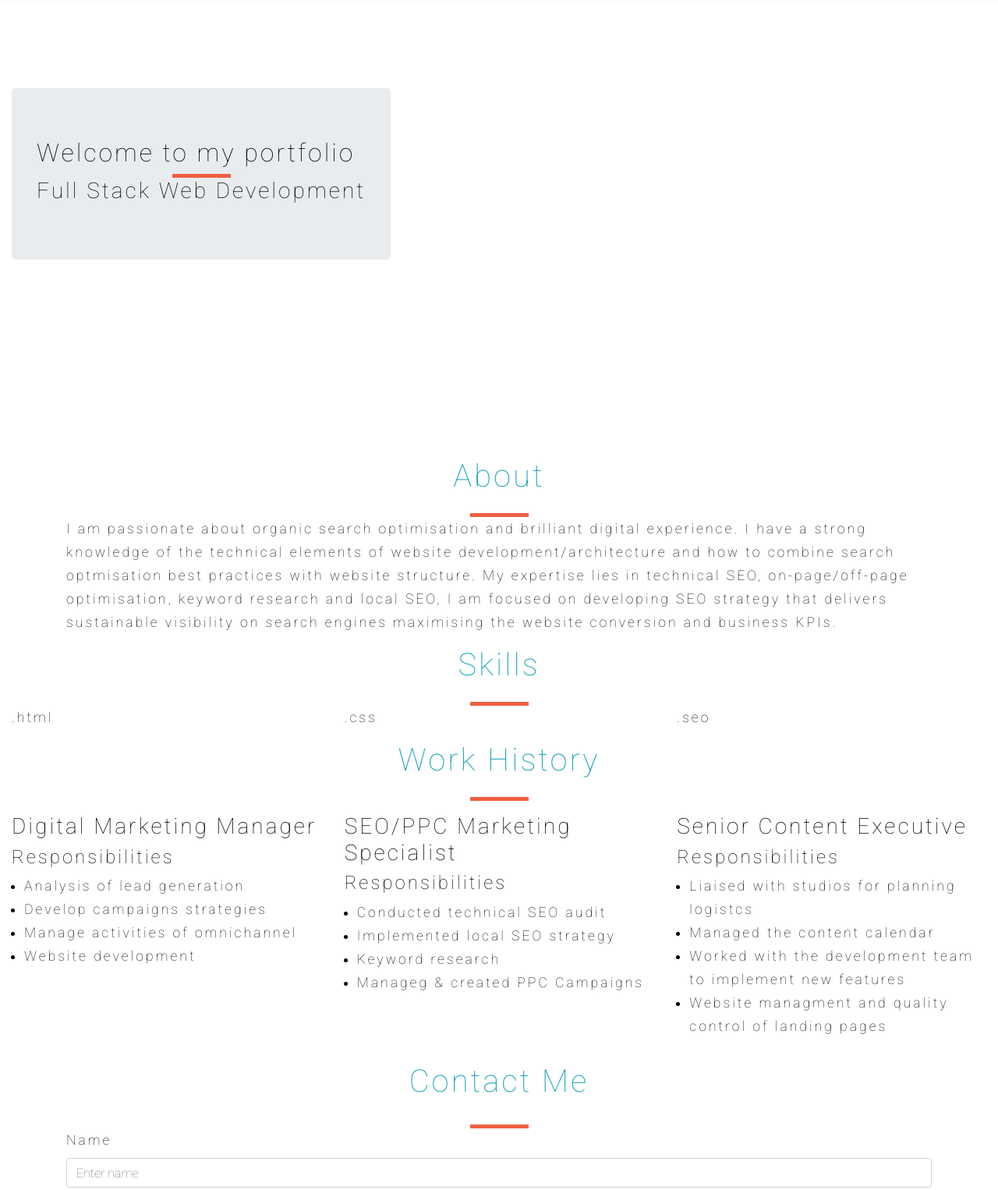
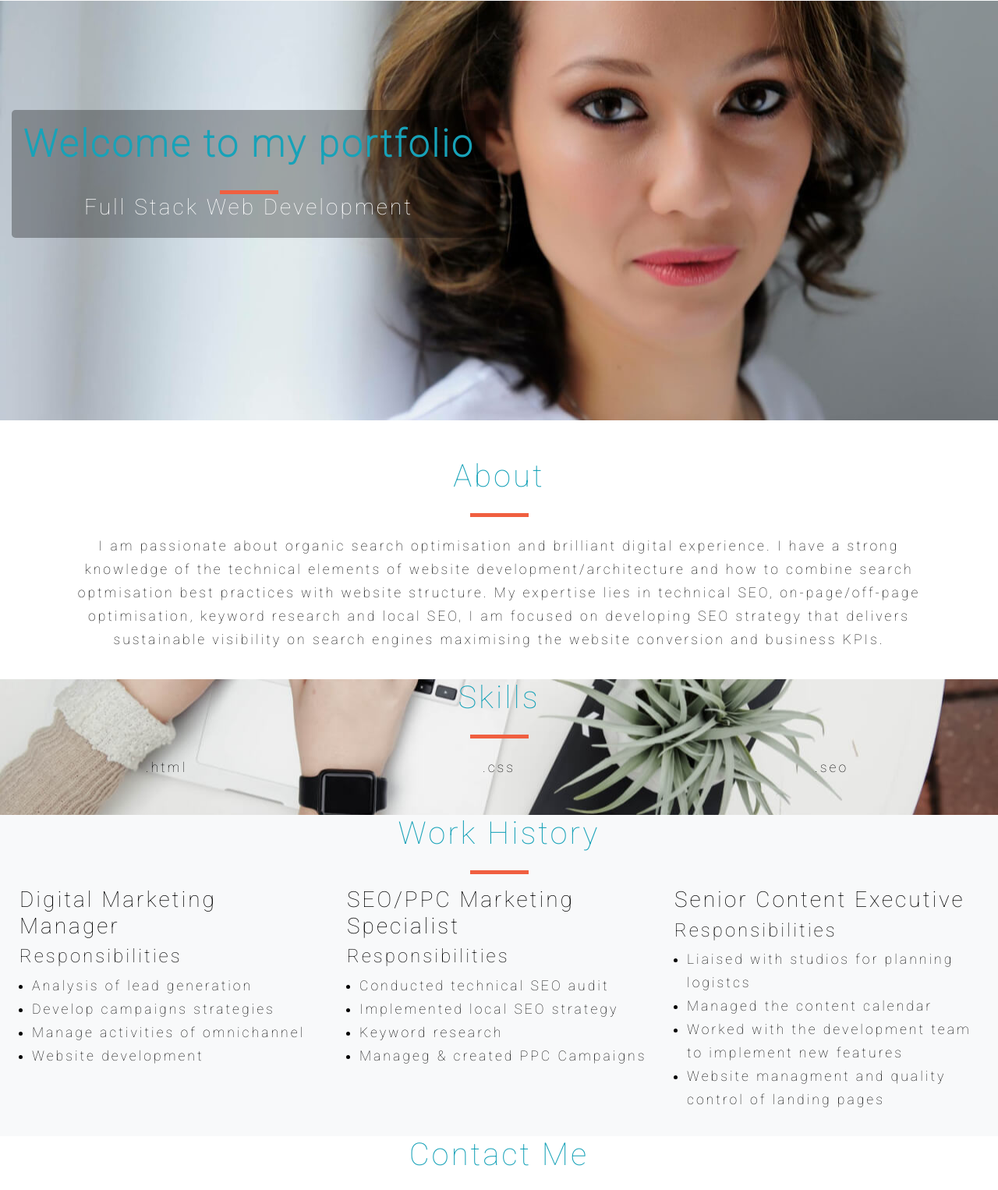
Before and after one commit to Code-Institute-Submissions/personal-portfolio-6, a plain HTML site: page index.html in a window 1280 px wide. Shown: the part 61-1587 px from the top of the page at 78% size. Drawn offline with nearby package versions, Linux system fonts and the light colour scheme.

Commit message:
style jumbotron - fix banner image that wasn't appearing

```diff
--- a/assets/css/style.css
+++ b/assets/css/style.css
@@ -28,8 +28,7 @@ h1 {
 
 .callout-container {
     height: 75vh;
-    background: url(assets/images/me.jpg);
-
+    background: url(../images/me.jpg);
     -webkit-background-size: cover;
     -moz-background-size: cover;
     -o-background-size: cover;
@@ -40,6 +39,27 @@ h1 {
     justify-content: left;
 
     position: relative;
+}
+
+/* Jumbotron */
+
+.jumbotron {
+    background-color: transparent;
+    background: rgb(0, 0, 0); /* fallback color */
+    background: rgba(0, 0, 0, 0.3);
+    padding: 15px;
+}
+
+.jumbotron h2 {
+    color: #17a2b8;
+    font-size: 3rem;
+    font-weight: bold;
+    margin-bottom: 30px;
+}
+
+.jumbotron h3 {
+    color: #ffffff;
+    text-align: center;
 }
 
 .opaque-overlay {
@@ -62,9 +82,40 @@ h1 {
     text-align: center;
 }
 
+/* About */
+
+p{
+    padding-top: 22px;
+    text-align: center;
+    padding-bottom: 20px;
+}
 
 
+/* Skills */
 
+#skills {
+    background: url(../images/contact.jpg);
+    background-repeat: no-repeat;
+    background-size: cover;
+    background-position: center;
+    width: 100%;
+    overflow: hidden;
+    position: relative;
+    padding-bottom: 10px;
+}
+
+/* Work History */
+
+#work-history {
+    background-color:#f8f9fa;
+    height: 100%;
+}
+
+.work-experience {
+    margin-right: 5px;
+    margin-left: 5px;
+    padding: 5px;
+}
 
 
 /* FOOTER */
```
